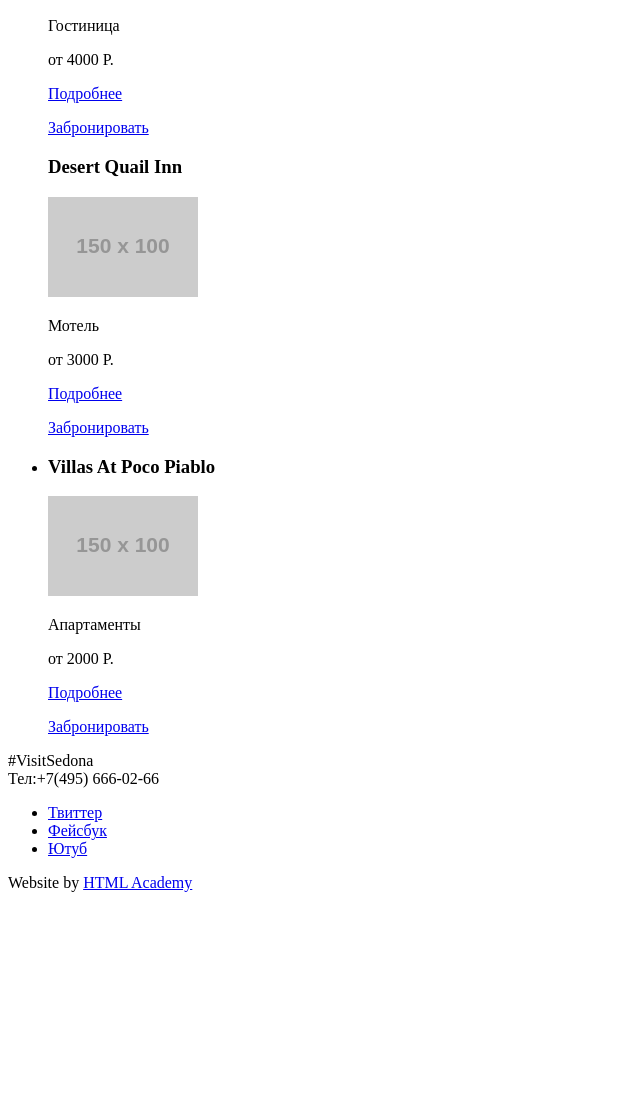
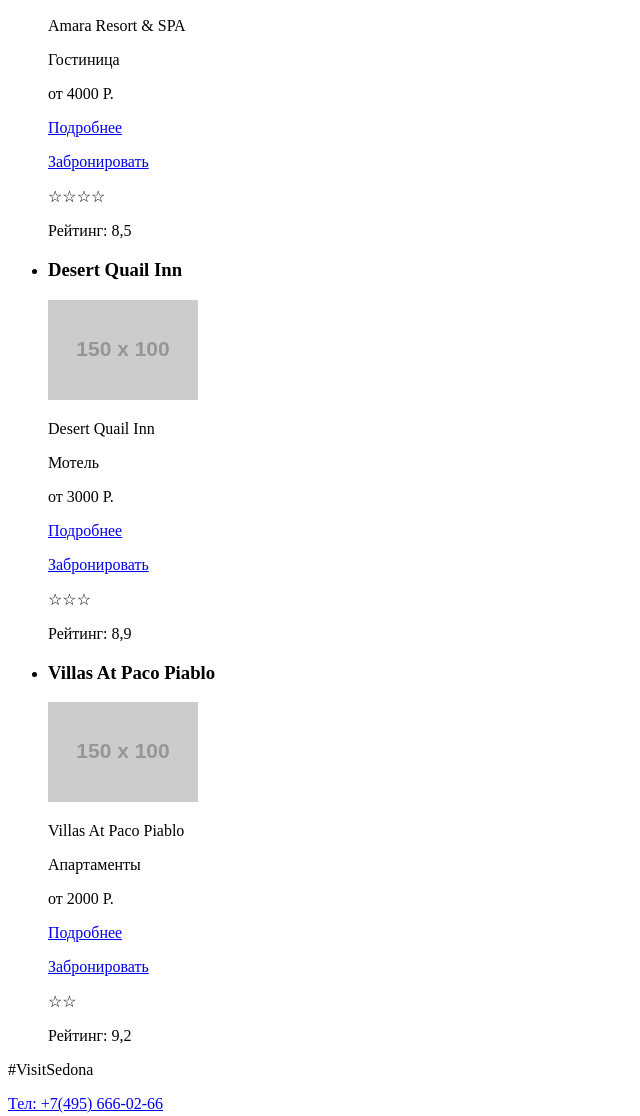
Before and after one commit to apnosova/1266937-sedona-27, a plain HTML site: page catalog.html in a window 1280 px wide. Shown: the part 517-1633 px from the top of the page, without its empty margins (0-640 px from the left). Before the commit the page ends 1425 px from the top, so only its background shows below. Drawn offline with Linux system fonts and the light colour scheme; placeholder pictures from the web are drawn by us.

Commit message:
Второе задание

```diff
--- a/catalog.html
+++ b/catalog.html
@@ -5,68 +5,91 @@
     <title>HTML Academy: Седона</title>
   </head>
   <body>
+    <div class="container">
       <header class="main-header">
         <a class="main-header-logo" href="index.html">
           <img src="https://via.placeholder.com/150x100" alt="Логотип Седоны">
         </a>
         <nav class="main-navigation">
-        <ul class="site-navigation"
+          <ul class="site-navigation">
             <li><a href="#">Информация</a></li>
             <li><a href="#">Фото и видео</a></li>
             <li><a href="#">Карта штата</a></li>
-          <li class=site-navigation-current><a href="catalog.html">Гостиницы</a></li>
+            <li class="site-navigation-current"><a href="catalog.html">Гостиницы</a></li>
           </ul>
         </nav>
       </header>
-
       <main class="container">
         <h1 class="visually-hidden">Гостиницы Седоны</h1>
         <section class="catalog" class="filters">
           <h2 class="visually-hidden">Фильтр гостиниц</h2>
           <!--Здесь будет форма-->
 
-     </section
+        </section>
+
         <section class="catalog">
           <h2 class="visually-hidden">Список гостиниц</h2>
-       <ul class=catalog-list>
+          <ul class="catalog-list">
             <li class="catalog-item">
-           <h3>Amara Resort & SPA</h3>
-           <p class=catalog-item-image>
+              <h3 class="visually-hidden">Amara Resort & SPA</h3>
+              <p class="catalog-item-image">
                 <img src="https://via.placeholder.com/150x100" alt="Amara Resort & SPA">
               </p>
+              <div>
+                <p>Amara Resort & SPA<p>
                 <p class="catalog-item-type">Гостиница</p>
                 <p class="catalog-item-price">от 4000 Р.</p>
-           <p class=catalog-item-info><a href="#">Подробнее</a></p>
-           <p class=catalog-item-booking><a href="#">Забронировать</a></p>
+                <p class="catalog-item-info"><a href="#">Подробнее</a></p>
+                <p class="catalog-item-booking"><a href="#">Забронировать</a></p>
+              </div>
+              <div class="rating">
+                <span>&#9734;</span><span>&#9734;</span><span>&#9734;</span><span>&#9734;</span>
+                <p>Рейтинг: 8,5</p>
+              </div>
             </li>
-           <p class="catalog-item">
-            <h3>Desert Quail Inn</h3>
-            <p class=catalog-item-image>
+            <li class="catalog-item">
+              <h3 class="visually-hidden">Desert Quail Inn</h3>
+              <p class="catalog-item-image">
                 <img src="https://via.placeholder.com/150x100" alt="Desert Quail Inn">
               </p>
+              <div>
+                <p>Desert Quail Inn<p>
                 <p class="catalog-item-type">Мотель</p>
                 <p class="catalog-item-price">от 3000 Р.</p>
-            <p class=catalog-item-info><a href="#">Подробнее</a></p>
-            <p class=catalog-item-booking><a href="#">Забронировать</a></p>
+                <p class="catalog-item-info"><a href="#">Подробнее</a></p>
+                <p class="catalog-item-booking"><a href="#">Забронировать</a></p>
+              </div>
+              <div class="rating">
+                <span>&#9734;</span><span>&#9734;</span><span>&#9734;</span>
+                <p>Рейтинг: 8,9</p>
+              </div>
             </li>
             <li class="catalog-item">
-              <h3>Villas At Poco Piablo</h3>
-              <p class=catalog-item-image>
-               <img src="https://via.placeholder.com/150x100" alt="Villas At Poco Piablo">
+              <h3 class="visually-hidden">Villas At Paco Piablo</h3>
+              <p class="catalog-item-image">
+                <img src="https://via.placeholder.com/150x100" alt="Villas At Paco Piablo">
               </p>
+              <div>
+                <p>Villas At Paco Piablo<p>
                 <p class="catalog-item-type">Апартаменты</p>
                 <p class="catalog-item-price">от 2000 Р.</p>
-              <p class=catalog-item-info><a href="#">Подробнее</a></p>
-              <p class=catalog-item-booking><a href="#">Забронировать</a></p>
+                <p class="catalog-item-info"><a href="#">Подробнее</a></p>
+                <p class="catalog-item-booking"><a href="#">Забронировать</a></p>
+              </div>
+              <div class="rating">
+                <span>&#9734;</span><span>&#9734;</span>
+                <p>Рейтинг: 9,2</p>
+              </div>
             </li>
           </ul>
         </section>
       </main>
 
     <footer class="main-footer">
-      <p class="footer-contacts">
-        #VisitSedona<br>
-        Тел:+7(495) 666-02-66
+      <div class="footer-contacts">
+        <p>#VisitSedona</p>
+        <a href="tel: +7(495) 666-02-66">Тел: +7(495) 666-02-66</a>
+      </div>
       </p>
       <div class="footer-socials">
         <ul>
@@ -80,5 +103,6 @@
           <a href="https://htmlacademy.ru/intensive/htmlcss">HTML Academy</a>
         </p>
     </footer>
+  </div>
   </body>
 </html>
```
Also changed, not shown: index.html (+9 -6 lines). Lines whose indentation alone changed are shown as unchanged.
